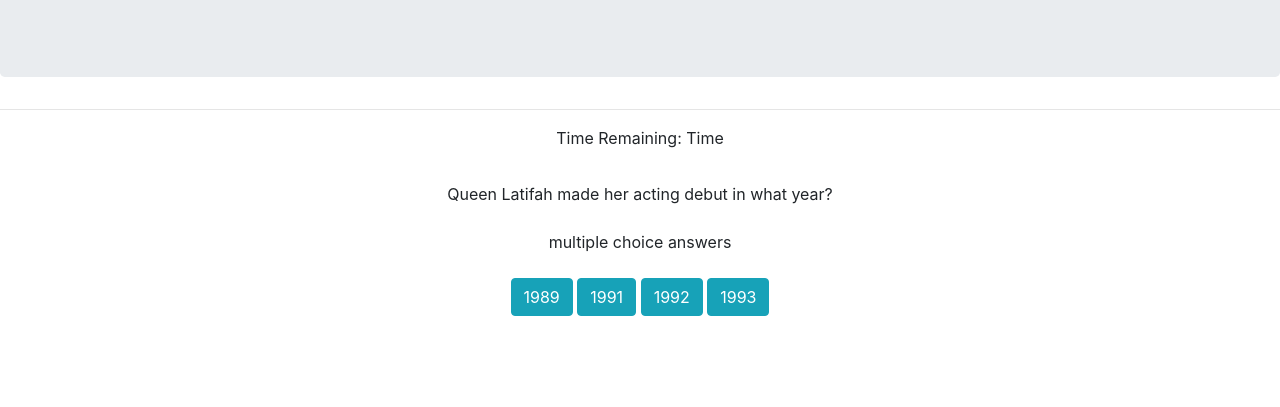
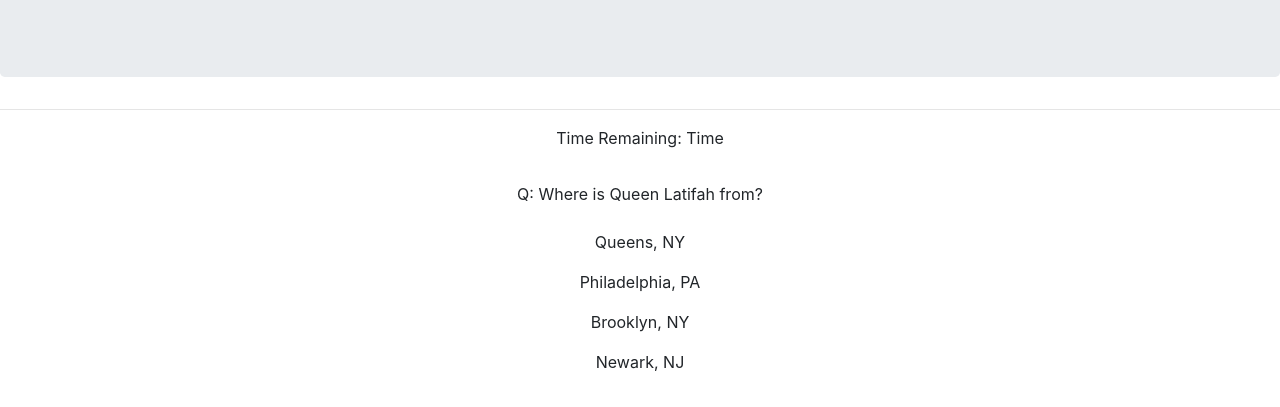
Before and after one commit to avscott562/TriviaGame, a plain HTML site: page index.html in a window 1280 px wide. Shown: the part 213-620 px from the top of the page. Drawn offline with nearby package versions, Linux system fonts and the light colour scheme.

Commit message:
dynamically display question & multiple choice answers to screen

```diff
--- a/assets/javascript/app.js
+++ b/assets/javascript/app.js
@@ -4,6 +4,12 @@
 //   });
 
 //declare variables
+//current question
+var question = "";
+//current multiple choice answers
+var multiple = [];
+//current correct answer
+var answer = "";
 //time counter
 var time = 0;
 //number of correct answers
@@ -12,6 +18,12 @@
 var incorrect = 0;
 //number of unanswered questions
 var unanswered = 0;
+//is question on screen
+var isQuestionDisplayed = false;
+//randomly choose question
+var qNum = [];
+//interval to display quesions
+var questionInterval
 
 //need array of objects for quesitons that will include multiple choice answers and correct answer
 var questions = [
@@ -41,6 +53,23 @@
         choices: ["1989", "1991", "1992", "1993"],
         correctAnswer: "1991"
     },
+    {
+        question: "On what TV show did Queen Latifah make her small screen debut?",
+        choices: ["Fresh Prince of Bel Air", "Living Single", "A Different World", "Beverly Hills 90210"],
+        correctAnswer: "Fresh Prince of Bel Air"
+    },{
+        question: "In what movie did Queen Latifah make her big screen debut?",
+        choices: ["Set It Off", "Juice", "Jungle Fever", "Living Out Loud"],
+        correctAnswer: "Jungle Fever"
+    },{
+        question: "Queen Latifah earned an Oscar nomination for her role in what movie?",
+        choices: ["The Bone Collector", "Dreamgirls", "Hairspray", "Chicago"],
+        correctAnswer: "Chicago"
+    },{
+        question: "Which of these rappers/actors has Queen Latifah not been in a film with?",
+        choices: ["Busta Rhymes", "Tupac", "Common", "Ice Cube"],
+        correctAnswer: "Busta Rhymes"
+    },
     //add more later
 ]
 
@@ -49,15 +78,33 @@
 
 //display questions and multiple choices on screen
 function questionDeck() {
-    for (i=0; i<questions.length; i++) {
-        $('#question').text(questions[i].question);
-        $('#choice1').text(questions[i].choices[0]);
-        $('#choice2').text(questions[i].choices[1]);
-        $('#choice3').text(questions[i].choices[2]);
-        $('#choice4').text(questions[i].choices[3]);
+    //computer randomly selects question
+    var currentQuestion = questions[Math.floor(Math.random() * questions.length)];
+    //set question to computer selected question
+    question = currentQuestion.question;
+    //set multipe to multiple choice answers of computer selected question
+    multiple = currentQuestion.choices;
+    //set answer to answer of computer selected question
+    answer = currentQuestion.correctAnswer;
+
+    //add computer selected question to the screen
+    $('#question').text("Q: " + question);
+
+    //create elements for multiple choice answers
+    for (i=0; i<multiple.length; i++) {
+        var choice = $('<p>');
+        choice.addClass('option');
+        choice.attr("data-answer", multiple[i])
+        choice.text(multiple[i]);
+
+        //add multiple choice element to screen
+        $('#multiple').append(choice);
     }
+    isQuestionDisplayed = true;
 }
+
 
 questionDeck();
 
+
 //add more later
--- a/index.html
+++ b/index.html
@@ -24,12 +24,7 @@
             <div class="col-md-10">
                 <div id="quiz" class="text-center">
                     <div id="question" class="mb-4">question 1</div>
-                    <div>multiple choice answers <br><br>
-                        <button id="choice1" class="btn btn-info">Choice 1</button>
-                        <button id="choice2" class="btn btn-info">Choice 2</button>
-                        <button id="choice3" class="btn btn-info">Choice 3</button>
-                        <button id="choice4" class="btn btn-info">Choice 4</button>
-                    </div>
+                    <div id="multiple"></div>
                 </div>
 
                 <div id="correct" class="modal" tabindex="-1" role="dialog">
```
